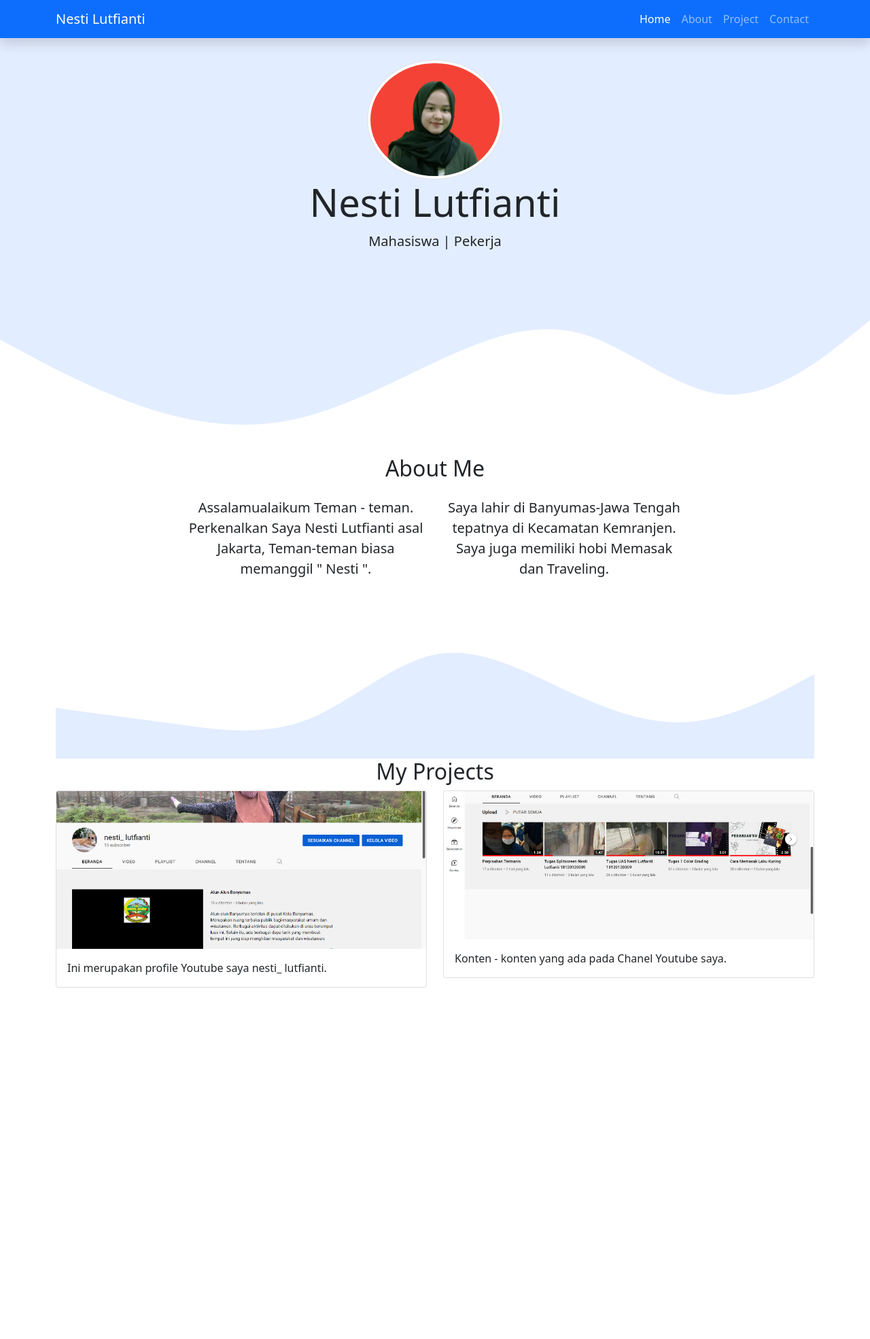
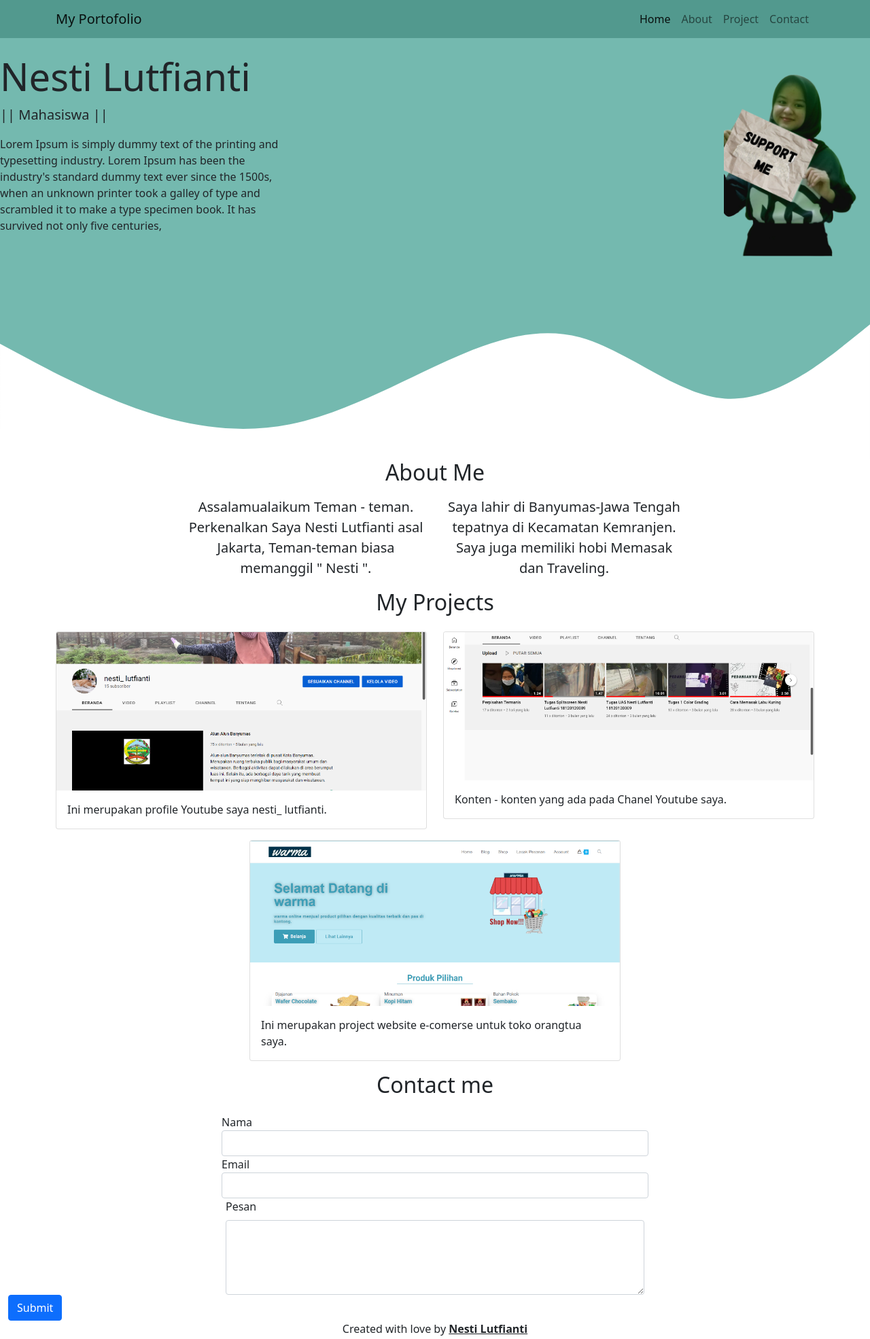
Before and after one commit to 07062001/nestilutfianti.github.io, a plain HTML site: page index.html in a window 1280 px wide. Shown: the whole page at 68% size. Drawn offline with nearby package versions, Linux system fonts and the light colour scheme.

Commit message:
mengubah background warna

```diff
--- a/index.html
+++ b/index.html
@@ -14,22 +14,22 @@
   </head>
   <body>
     <!-- Navbar -->
-    <nav class="navbar navbar-expand-lg navbar-dark bg-primary shadow">
+    <nav class="navbar navbar-expand-lg navbar-light ssshadow">
       <div class="container">
-        <a class="navbar-brand" href="#">Nesti Lutfianti</a>
+        <a class="navbar-brand" href="#">My Portofolio</a>
         <button class="navbar-toggler" type="button" data-bs-toggle="collapse" data-bs-target="#navbarNav" aria-controls="navbarNav" aria-expanded="false" aria-label="Toggle navigation">
           <span class="navbar-toggler-icon"></span>
         </button>
         <div class="collapse navbar-collapse" id="navbarNav">
           <ul class="navbar-nav ms-auto">
             <li class="nav-item">
-              <a class="nav-link active" aria-current="page" href="#">Home</a>
+              <a class="nav-link active" aria-current="page" href="file:///C:/Users/nesti_lutfianti/Desktop/botstrap/index.html#">Home</a>
             </li>
             <li class="nav-item">
-              <a class="nav-link" href="#">About</a>
+              <a class="nav-link" href="file:///C:/Users/nesti_lutfianti/Desktop/botstrap/About.html">About</a>
             </li>
             <li class="nav-item">
-              <a class="nav-link" href="#">Project</a>
+              <a class="nav-link" href="file:///C:/Users/nesti_lutfianti/Desktop/botstrap/Project.html">Project</a>
             </li>
             <li class="nav-item">
               <a class="nav-link" href="#">Contact</a>
@@ -41,11 +41,14 @@
     <!-- Akhir Navbar -->
 
     <!-- Jumbotron -->
-    <section class="jumbotron text-center">
-      <img src="img/none.png" alt="Nesti Lutfianti" width="200" class="rounded-circle img-thumbnail" />
-
+    <section class="jumbotron">
+      <img class="kanan" src="img/me.png" alt="Nesti Lutfianti" width="200" />
       <h1 class="display-4">Nesti Lutfianti</h1>
-      <p class="lead">Mahasiswa | Pekerja</p>
+      <p class="lead" >|| Mahasiswa ||</p>
+      <div class="col-md-4">
+        <p>Lorem Ipsum is simply dummy text of the printing and typesetting industry. Lorem Ipsum has been the industry's standard dummy text ever since the 1500s, when an unknown printer took a galley of type and scrambled it to make a type specimen book. It has survived not only five centuries,
+        </p>
+      </div>
       <svg xmlns="http://www.w3.org/2000/svg" viewBox="0 0 1440 320">
         <path
           fill="#ffffff"
@@ -59,7 +62,7 @@
     <!-- About -->
     <section id="about">
       <div class="container">
-      <div class="row text-center mb-3">
+      <div class="row text-center mb-2">
         <div class="col">
           <h2>About Me</h2>
         </div>
@@ -72,25 +75,19 @@
           <p>Saya lahir di Banyumas-Jawa Tengah tepatnya di Kecamatan Kemranjen. Saya juga memiliki hobi Memasak dan Traveling. </p>
         </div>
       </div>
-      <svg xmlns="http://www.w3.org/2000/svg" viewBox="0 0 1440 320">
-          <path
-          fill="#e2edff"
-          fill-opacity="1"
-        d="M0,224L40,229.3C80,235,160,245,240,256C320,267,400,277,480,245.3C560,213,640,139,720,122.7C800,107,880,149,960,186.7C1040,224,1120,256,1200,250.7C1280,245,1360,203,1400,181.3L1440,160L1440,320L1400,320C1360,320,1280,320,1200,320C1120,320,1040,320,960,320C880,320,800,320,720,320C640,320,560,320,480,320C400,320,320,320,240,320C160,320,80,320,40,320L0,320Z">
-    </path>
-    </svg>
+
     </section>
     <!-- akhir about -->
 
     <!-- Projek-->
     <section id="projects">
         <div class="container">
-            <div class="row text-center">
+            <div class="row text-center mb-3">
                 <div class="col">
                     <h2>My Projects</h2>
                 </div>
             </div>
-            <div class="row">
+            <div class="row justify-content-center">
                 <div class="col-md-6 mb-3">
                     <div class="card">
                         <img src="img/name1.png" class="card-img-top" alt="Project 1">
@@ -100,10 +97,18 @@
                       </div>
                 </div>
                 <div class="col-md-6 mb-3">
+                  <div class="card">
+                      <img src="img/name.png" class="card-img-top" alt="Project 1">
+                      <div class="card-body">
+                        <p class="card-text">Konten - konten yang ada pada Chanel Youtube saya.</p>
+                      </div>
+                    </div>
+              </div>
+                <div class="col-md-6 mb-3">
                     <div class="card">
-                        <img src="img/name.png" class="card-img-top" alt="Project 1">
+                        <img src="img/warma.png" class="card-img-top" alt="Project 1">
                         <div class="card-body">
-                          <p class="card-text">Konten - konten yang ada pada Chanel Youtube saya.</p>
+                          <p class="card-text">Ini merupakan project website e-comerse untuk toko orangtua saya.</p>
                         </div>
                       </div>
                 </div>
@@ -111,6 +116,53 @@
         </div>
     </section>
     <!-- Akhir Projek -->
+
+    <!-- Contact -->
+
+    <section id="Contact">
+  <div class="Container" p-3 mb-2 text-dark;>
+        <div class="row text-center mb-3">
+          <div class="col">
+            <h2> Contact me</h2>
+            </div>
+        </div>
+
+          <form>
+            <div class="row - justify-content-center">
+              <div class="form-group col-md-6 ">
+                <label for="inputNama4">Nama</label>
+                <input type="Nama" class="form-control" id="inputNama4">
+              </div>
+            </div>
+            <div class="row - justify-content-center">
+            <div class="form-group col-md-6">
+              <label for="inputEmail4">Email</label>
+              <input type="Email" class="form-control" id="inputEmail4">
+            </div>
+            <div class="row - justify-content-center">
+            <div class="form-group col-md-6">
+              <label for="Pesan" class="form-label">Pesan</label>
+              <textarea class="form-control" id="Pesan" rows="4"></textarea>
+            </div>
+
+
+            <div class="row- justify-content-center">
+           <div class="form-group col-md-6">
+            <button type="submit" class="btn btn-primary">Submit</button>
+           </div>
+        </div>
+      </div>
+
+    </section>
+    <!-- Akhir Contact -->
+
+    <!-- Footer -->
+    <footer class="bg-white text-dark text-center">
+      <p>
+        Created with love by <a href="https://www.instagram.com/nesti_lutfianti/" class="text-dark fw-bold">Nesti Lutfianti</a>
+      </p>
+    </footer>
+    <!-- Akhir Footer -->
     <script src="https://cdn.jsdelivr.net/npm/bootstrap@5.1.3/dist/js/bootstrap.bundle.min.js" integrity="sha384-ka7Sk0Gln4gmtz2MlQnikT1wXgYsOg+OMhuP+IlRH9sENBO0LRn5q+8nbTov4+1p" crossorigin="anonymous"></script>
   </body>
 </html>
--- a/style.css
+++ b/style.css
@@ -1,8 +1,27 @@
-body {
-  min-height: 2000px;
+.navbar {
+  background-color: #52998e;
+
 }
 
 .jumbotron {
-  padding-top: 2rem;
+  padding-top: 23px;
+  background-color: #74b9af;
+}
+
+.projects {
+  padding: 23px;
   background-color: #e2edff;
 }
+
+.contact {
+  padding: center;
+}
+
+.About {
+  background-color: #bfd1ec;
+  padding-top: 23px;
+}
+
+img.kanan {
+  float: right;
+  margin: 15px;
```
Also changed, not shown: About.html (added, +43 -0 lines), Project.html (added, +43 -0 lines), img/me.png (added), img/warma.png (added).
